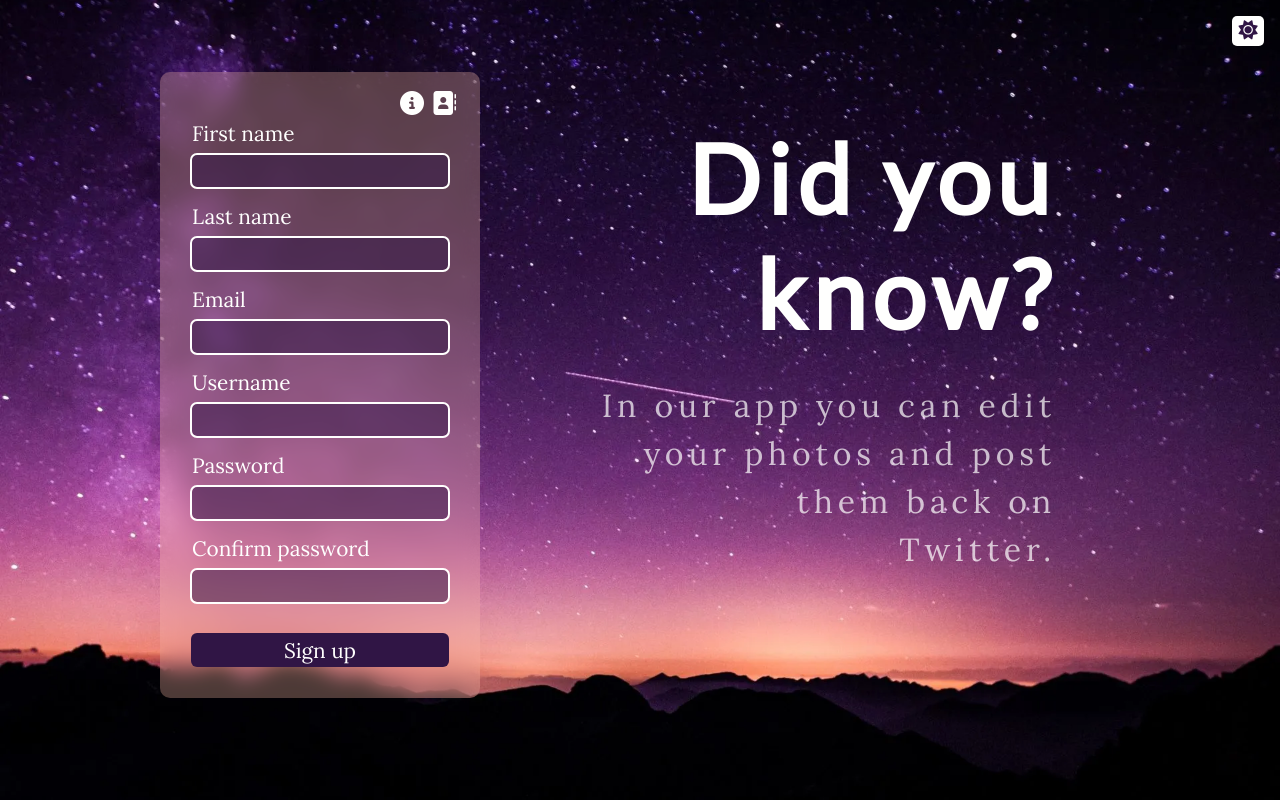
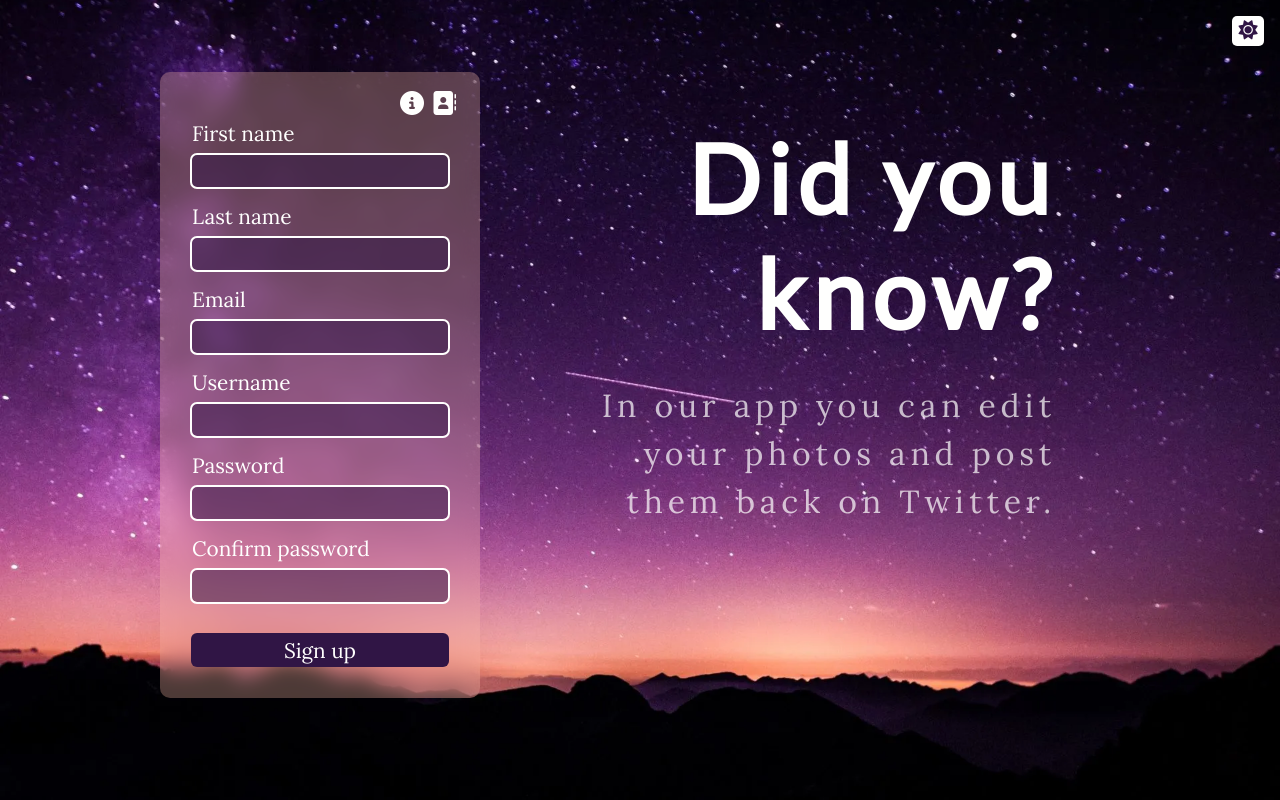
Before and after one commit to CristianB13/TehnologiiWeb, a website: page views/register.html in a window 1280 px wide. Drawn offline with Linux system fonts and the light colour scheme; files whose address does not match are found by name.

Commit message:
cuvantul `Twitter` trecea rau pe un alt rand

```diff
--- a/views/register.html
+++ b/views/register.html
@@ -89,7 +89,7 @@
         </div>
         <div class="col75 animGDNB">
             <h1>Did you know?</h1>
-            <p>In our app you can edit your photos and post them back on <br>Twitter.</p>
+            <p>In our app you can edit your photos and post them back on Twitter.</p>
         </div>
     </div>
     <script src="./public/js/theme.js"></script>
```
